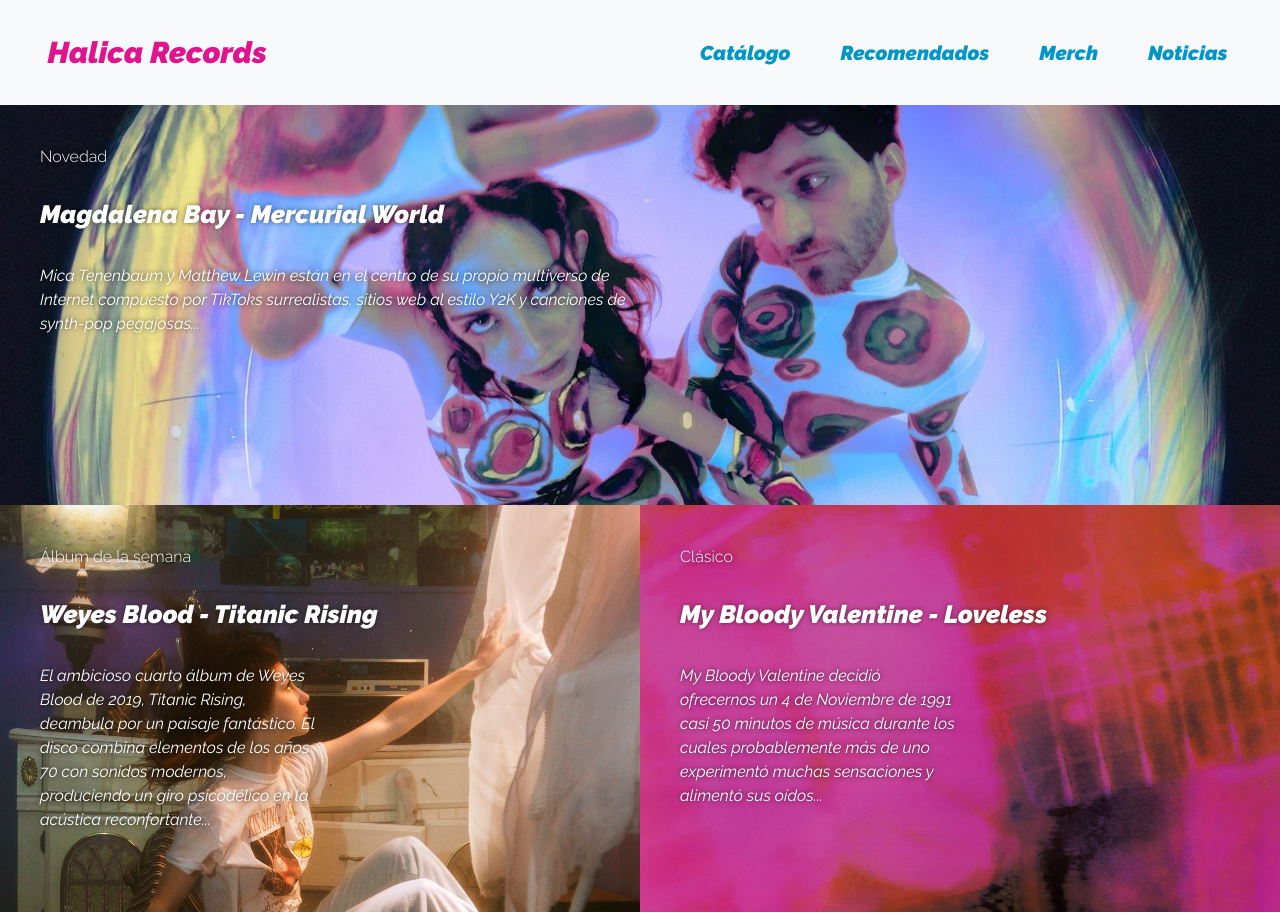
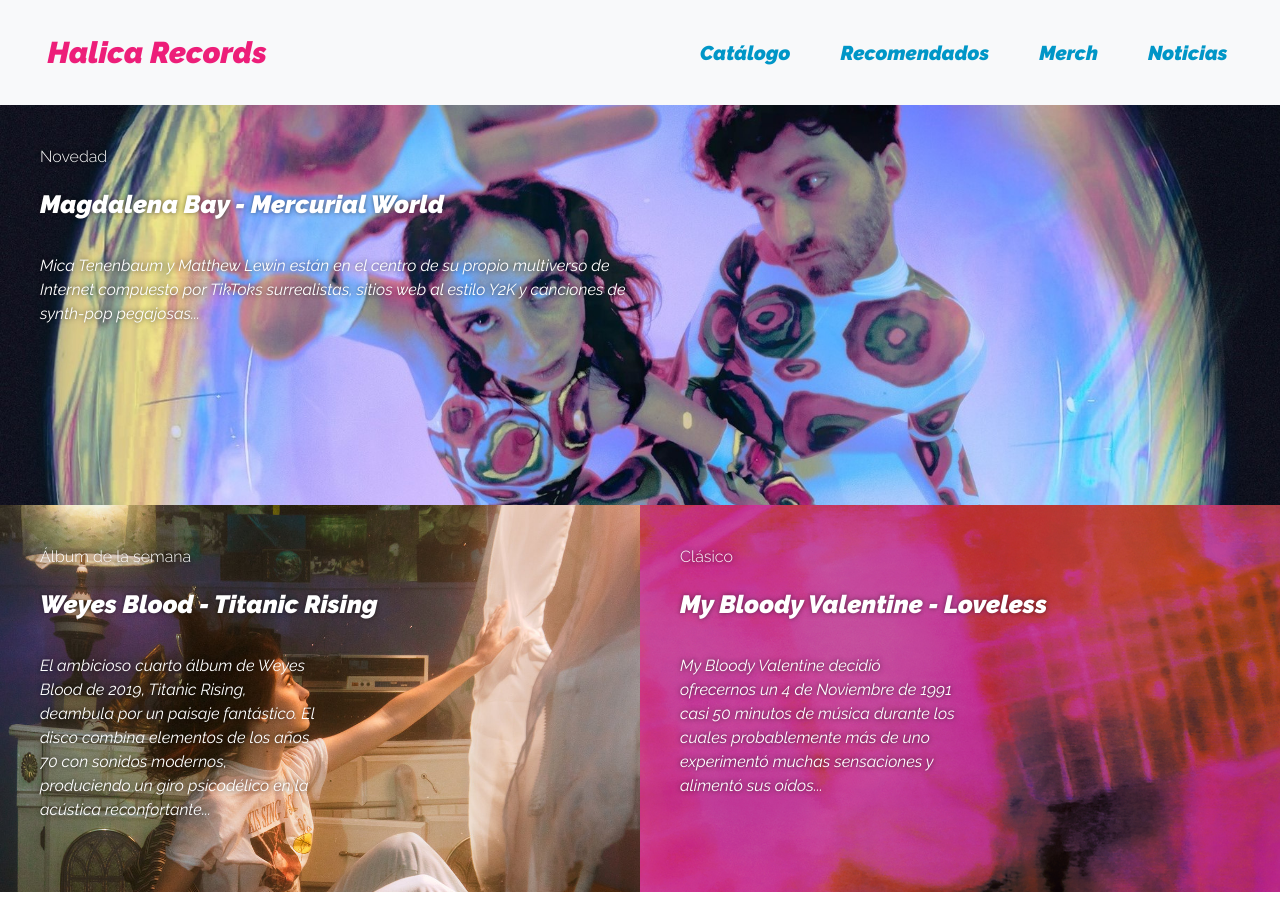
Before and after one commit to bhdiego/Halica_Bustamante, a website: page index.html in a window 1280 px wide. Shown: the top 915 px of the page. Drawn offline with nearby package versions, Linux system fonts and the light colour scheme.

Commit message:
Se quitaron los márgenes asignados por bs

```diff
--- a/scss/_commons.scss
+++ b/scss/_commons.scss
@@ -9,7 +9,10 @@
 	font-size: 62.5%;
 }
 
-$main-color: #e1148f;
+$paragraph-margin-bottom: 0;
+
+$main-color: #ed1e79;
 $secondary-color: #0096c7;
-$mc-border: 1px solid #e1148f;
+$mc-border: 1px solid #ed1e79;
 $sc-border: 1px solid #eeeeee;
+$sc-border-2: 2px solid #eeeeee;
```
Also changed, not shown: css/style.css.
